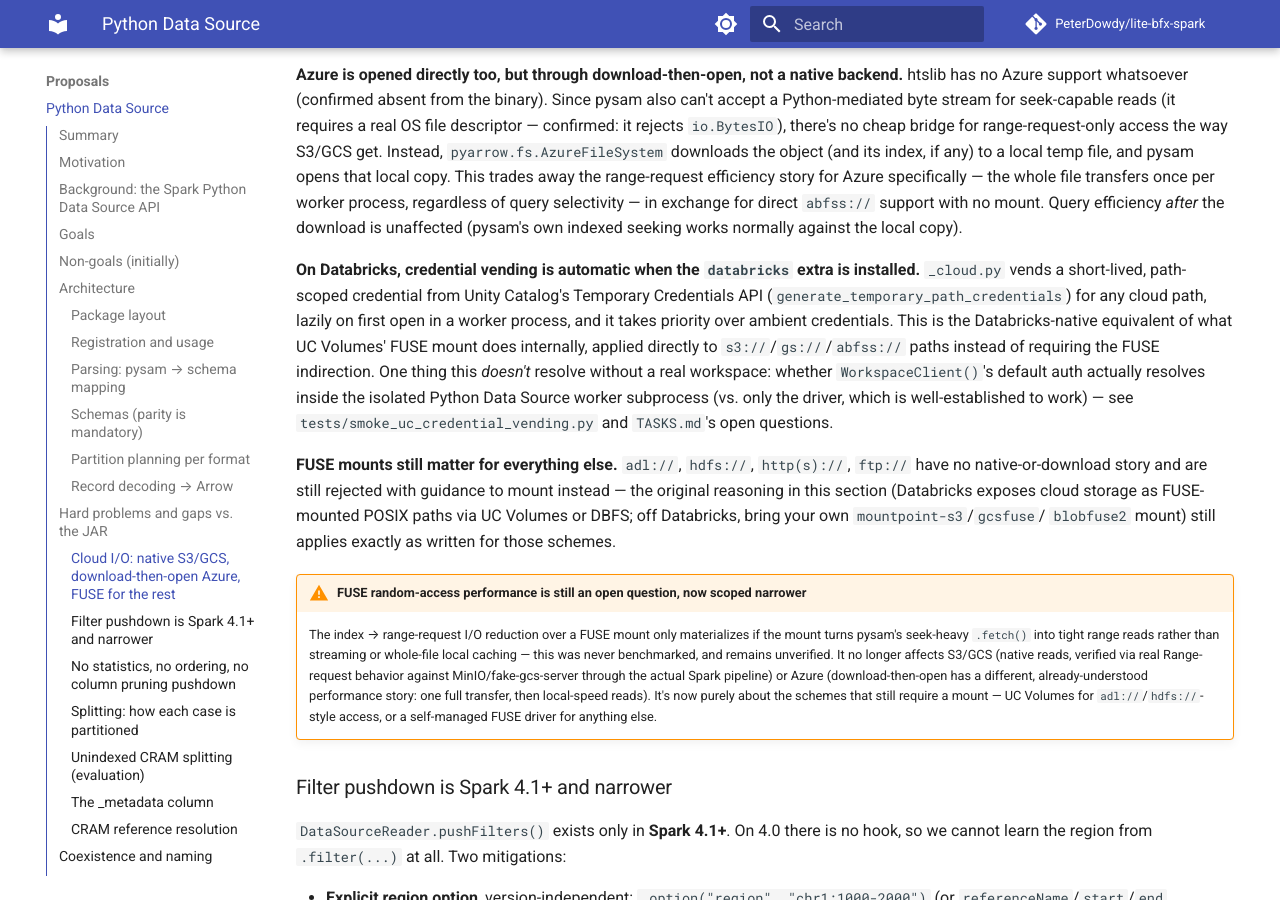
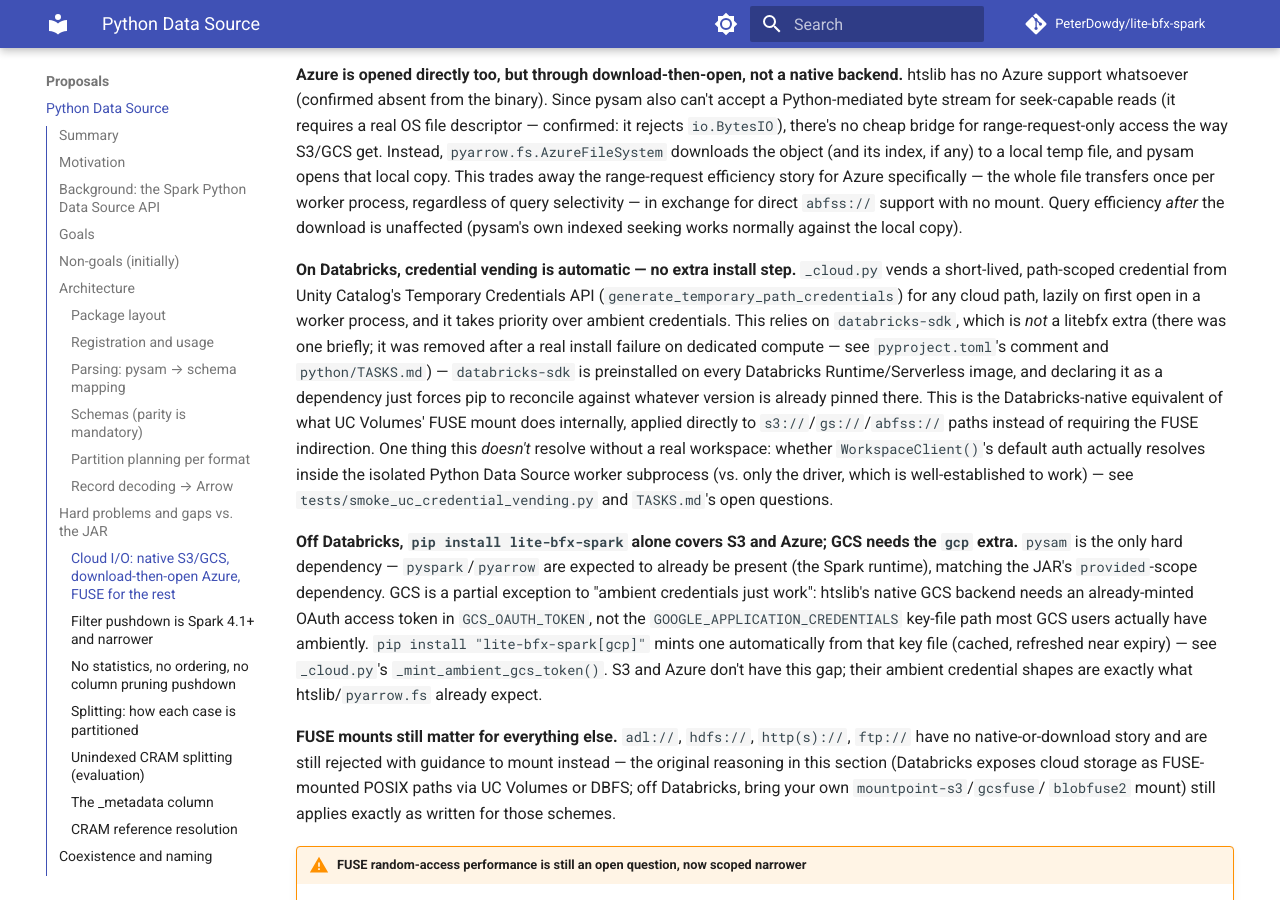
Before and after one commit to PeterDowdy/lite-bfx-spark, an MkDocs documentation site: the page built from docs/proposals/python-data-source.md, in a window 1280 px wide and 900 px high, scrolled down 7305 px. Built offline with MkDocs 1.6.1 and Material for MkDocs 9.7.7, drawn with Linux system fonts in a browser that asks for light colours; comment, search, counter and statistics services are not loaded.

Commit message:
Update python-data-source.md's cloud-credential section for the removed databricks extra (#21)
The design doc still described the now-removed databricks extra as
the way to enable Unity Catalog credential vending (#20 removed it --
databricks-sdk is preinstalled on Databricks compute, so declaring it
as a dependency only risked exactly the install conflict that
prompted the removal). Also adds the off-Databricks install story
that was previously undocumented here entirely: pysam is the only
hard dependency, and the gcp extra covers GCS's ambient-credential gap
(_mint_ambient_gcs_token()).

Co-authored-by: Claude Sonnet 5 <noreply@anthropic.com>

```diff
--- a/docs/proposals/python-data-source.md
+++ b/docs/proposals/python-data-source.md
@@ -317,16 +317,30 @@ worker process, regardless of query selectivity — in exchange for direct `abfs
 with no mount. Query efficiency *after* the download is unaffected (pysam's own indexed
 seeking works normally against the local copy).
 
-**On Databricks, credential vending is automatic when the `databricks` extra is installed.**
-`_cloud.py` vends a short-lived, path-scoped credential from Unity Catalog's Temporary
-Credentials API (`generate_temporary_path_credentials`) for any cloud path, lazily on first
-open in a worker process, and it takes priority over ambient credentials. This is the
-Databricks-native equivalent of what UC Volumes' FUSE mount does internally, applied directly
-to `s3://`/`gs://`/`abfss://` paths instead of requiring the FUSE indirection. One thing this
-*doesn't* resolve without a real workspace: whether `WorkspaceClient()`'s default auth
-actually resolves inside the isolated Python Data Source worker subprocess (vs. only the
-driver, which is well-established to work) — see `tests/smoke_uc_credential_vending.py` and
-`TASKS.md`'s open questions.
+**On Databricks, credential vending is automatic — no extra install step.** `_cloud.py` vends
+a short-lived, path-scoped credential from Unity Catalog's Temporary Credentials API
+(`generate_temporary_path_credentials`) for any cloud path, lazily on first open in a worker
+process, and it takes priority over ambient credentials. This relies on `databricks-sdk`,
+which is *not* a litebfx extra (there was one briefly; it was removed after a real install
+failure on dedicated compute — see `pyproject.toml`'s comment and `python/TASKS.md`) —
+`databricks-sdk` is preinstalled on every Databricks Runtime/Serverless image, and declaring
+it as a dependency just forces pip to reconcile against whatever version is already pinned
+there. This is the Databricks-native equivalent of what UC Volumes' FUSE mount does
+internally, applied directly to `s3://`/`gs://`/`abfss://` paths instead of requiring the FUSE
+indirection. One thing this *doesn't* resolve without a real workspace: whether
+`WorkspaceClient()`'s default auth actually resolves inside the isolated Python Data Source
+worker subprocess (vs. only the driver, which is well-established to work) — see
+`tests/smoke_uc_credential_vending.py` and `TASKS.md`'s open questions.
+
+**Off Databricks, `pip install lite-bfx-spark` alone covers S3 and Azure; GCS needs the `gcp`
+extra.** `pysam` is the only hard dependency — `pyspark`/`pyarrow` are expected to already be
+present (the Spark runtime), matching the JAR's `provided`-scope dependency. GCS is a partial
+exception to "ambient credentials just work": htslib's native GCS backend needs an
+already-minted OAuth access token in `GCS_OAUTH_TOKEN`, not the `GOOGLE_APPLICATION_CREDENTIALS`
+key-file path most GCS users actually have ambiently. `pip install "lite-bfx-spark[gcp]"`
+mints one automatically from that key file (cached, refreshed near expiry) — see `_cloud.py`'s
+`_mint_ambient_gcs_token()`. S3 and Azure don't have this gap; their ambient credential shapes
+are exactly what htslib/`pyarrow.fs` already expect.
 
 **FUSE mounts still matter for everything else.** `adl://`, `hdfs://`, `http(s)://`, `ftp://`
 have no native-or-download story and are still rejected with guidance to mount instead — the
```
